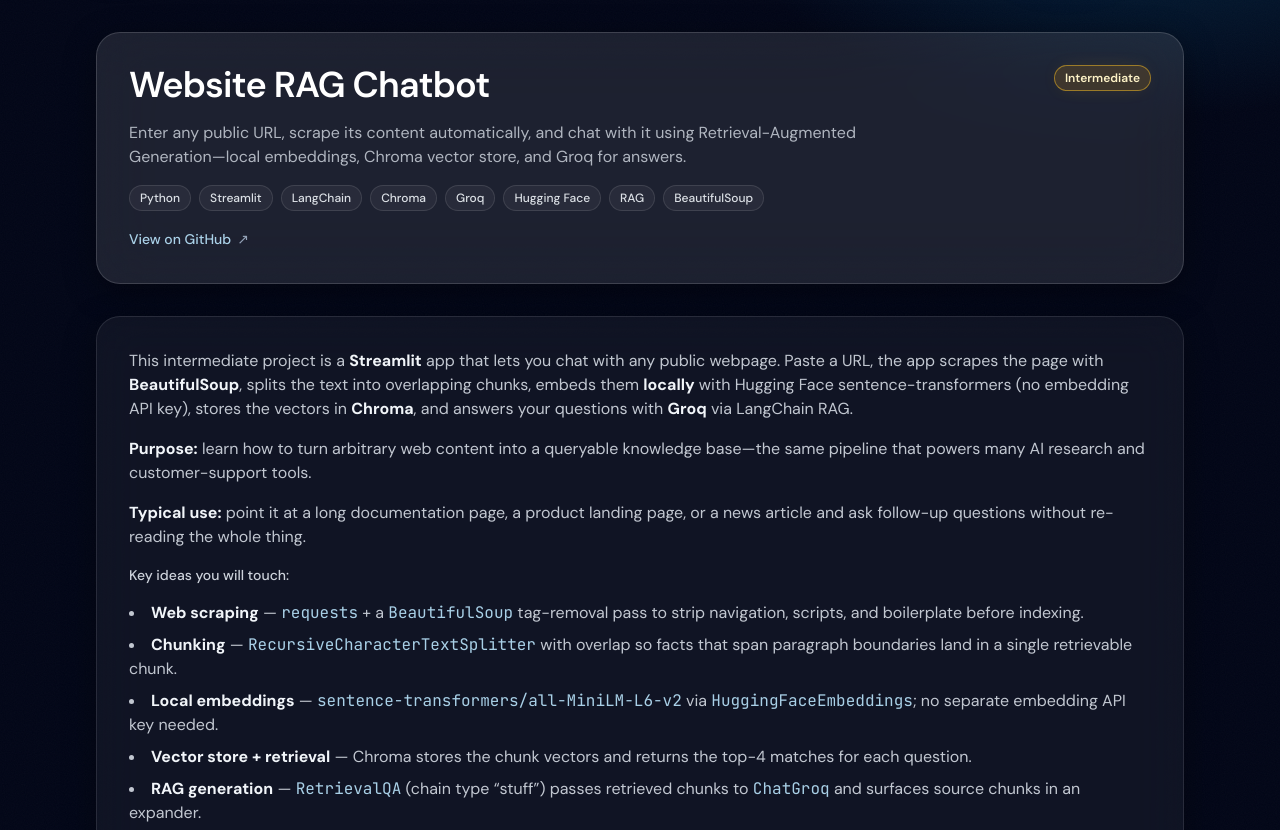
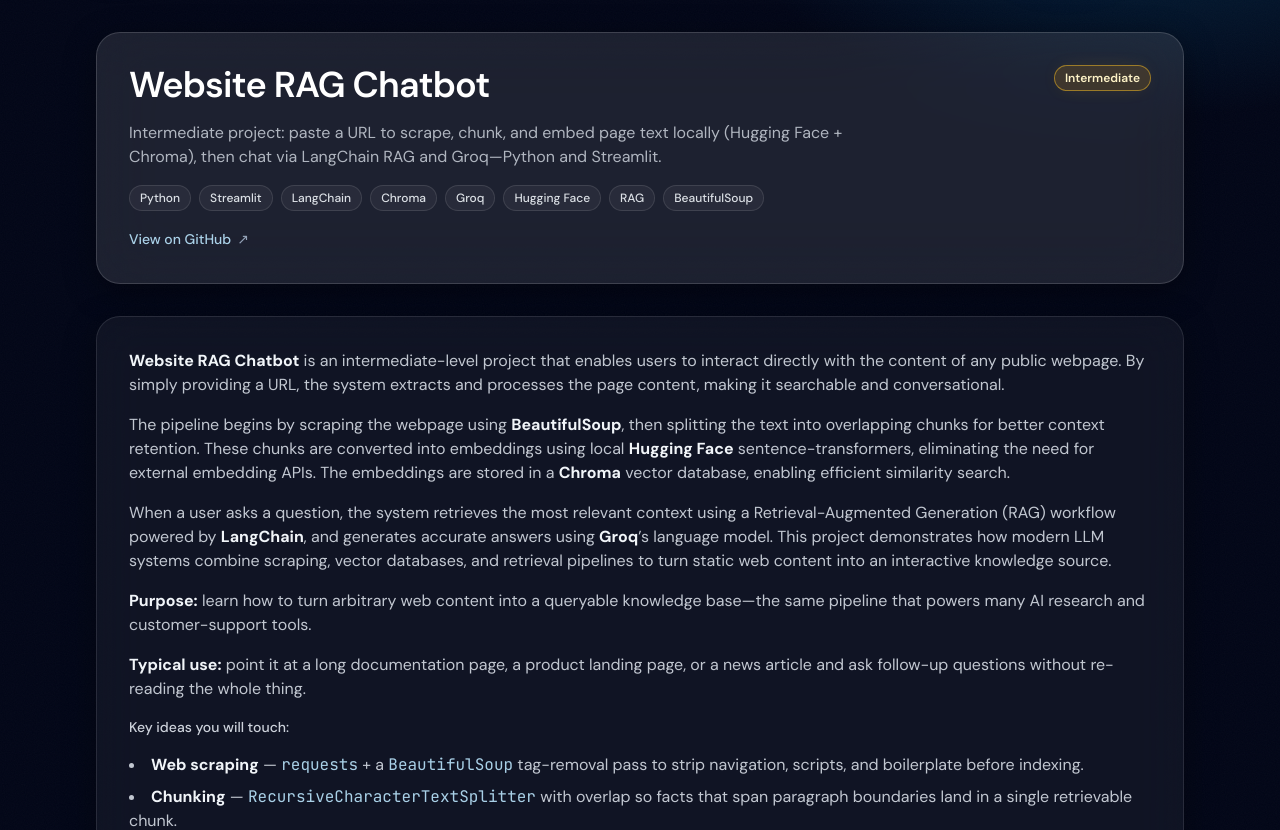
Before and after one commit to abhishekgoyal-a11y/DevShelfs, a Django app: page /projects/website-rag-chatbot/ in a window 1280 px wide. Shown: the part 133-963 px from the top of the page. Run offline with Django 5.2, Linux system fonts and the light colour scheme; some libraries are stand-ins or nearby versions.

Commit message:
Update resume/cover letter and RAG chatbot project content
Adjust projects.json and project body templates for consistency.

Made-with: Cursor

```diff
--- a/web/data/projects.json
+++ b/web/data/projects.json
@@ -36,7 +36,7 @@
     "id": "p4",
     "slug": "resume-cover-letter-improver",
     "title": "Resume & Cover Letter Improver",
-    "description": "Upload or paste a resume, add a job description, and get AI-powered feedback—strengths, improvements, STAR rewrites, ATS keywords—plus a tailored cover letter you can download.",
+    "description": "Beginner-friendly project: resume plus job description for AI feedback (strengths, gaps, STAR bullets, ATS keywords) and a tailored cover letter—Python, Streamlit, Groq API, and pypdf.",
     "repoUrl": "https://github.com/abhishekgoyal-a11y/Projects/tree/main/resume-cover-letter-improver",
     "tech": ["Python", "Streamlit", "Groq API", "pypdf"],
     "difficulty": "beginner",
@@ -46,7 +46,7 @@
     "id": "p5",
     "slug": "website-rag-chatbot",
     "title": "Website RAG Chatbot",
-    "description": "Enter any public URL, scrape its content automatically, and chat with it using Retrieval-Augmented Generation—local embeddings, Chroma vector store, and Groq for answers.",
+    "description": "Intermediate project: paste a URL to scrape, chunk, and embed page text locally (Hugging Face + Chroma), then chat via LangChain RAG and Groq—Python and Streamlit.",
     "repoUrl": "https://github.com/abhishekgoyal-a11y/Projects/tree/main/website-rag-chatbot",
     "tech": ["Python", "Streamlit", "LangChain", "Chroma", "Groq", "Hugging Face", "RAG", "BeautifulSoup"],
     "difficulty": "intermediate",
--- a/web/templates/web/project_bodies/website-rag-chatbot.html
+++ b/web/templates/web/project_bodies/website-rag-chatbot.html
@@ -2,12 +2,23 @@
 <div class="glass space-y-10 rounded-3xl p-5 sm:p-8">
   <div class="space-y-4">
     <p class="text-sm leading-relaxed text-slate-200/85 sm:text-base">
-      This intermediate project is a <strong class="text-slate-100">Streamlit</strong> app that lets you chat with any
-      public webpage. Paste a URL, the app scrapes the page with
-      <strong class="text-slate-100">BeautifulSoup</strong>, splits the text into overlapping chunks, embeds them
-      <strong class="text-slate-100">locally</strong> with Hugging Face sentence-transformers (no embedding API key),
-      stores the vectors in <strong class="text-slate-100">Chroma</strong>, and answers your questions with
-      <strong class="text-slate-100">Groq</strong> via LangChain RAG.
+      <strong class="text-slate-100">Website RAG Chatbot</strong> is an intermediate-level project that enables users to
+      interact directly with the content of any public webpage. By simply providing a URL, the system extracts and
+      processes the page content, making it searchable and conversational.
+    </p>
+    <p class="text-sm leading-relaxed text-slate-200/85 sm:text-base">
+      The pipeline begins by scraping the webpage using <strong class="text-slate-100">BeautifulSoup</strong>, then
+      splitting the text into overlapping chunks for better context retention. These chunks are converted into
+      embeddings using local <strong class="text-slate-100">Hugging Face</strong> sentence-transformers, eliminating the
+      need for external embedding APIs. The embeddings are stored in a <strong class="text-slate-100">Chroma</strong>
+      vector database, enabling efficient similarity search.
+    </p>
+    <p class="text-sm leading-relaxed text-slate-200/85 sm:text-base">
+      When a user asks a question, the system retrieves the most relevant context using a Retrieval-Augmented Generation
+      (RAG) workflow powered by <strong class="text-slate-100">LangChain</strong>, and generates accurate answers using
+      <strong class="text-slate-100">Groq</strong>&rsquo;s language model. This project demonstrates how modern LLM
+      systems combine scraping, vector databases, and retrieval pipelines to turn static web content into an interactive
+      knowledge source.
     </p>
     <p class="text-sm leading-relaxed text-slate-200/85 sm:text-base">
       <strong class="text-slate-100">Purpose:</strong> learn how to turn arbitrary web content into a queryable knowledge
```
Also changed, not shown: web/templates/web/project_bodies/resume-cover-letter-improver.html (+14 -5 lines).
